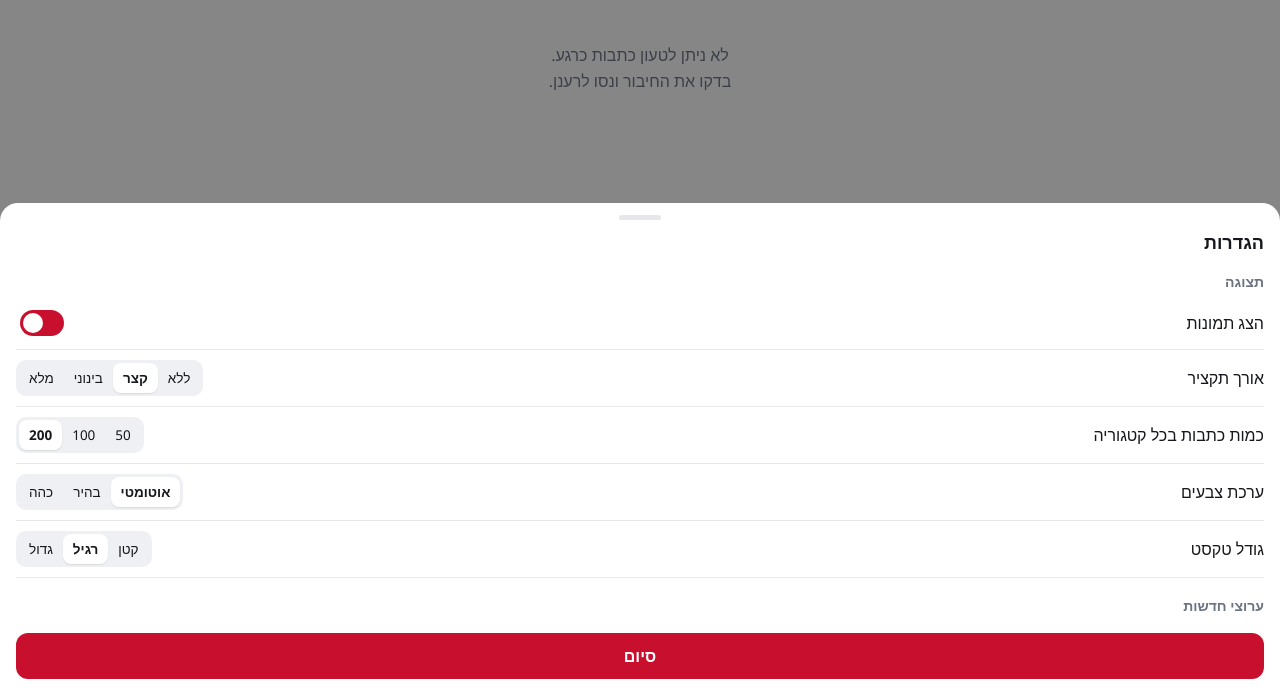
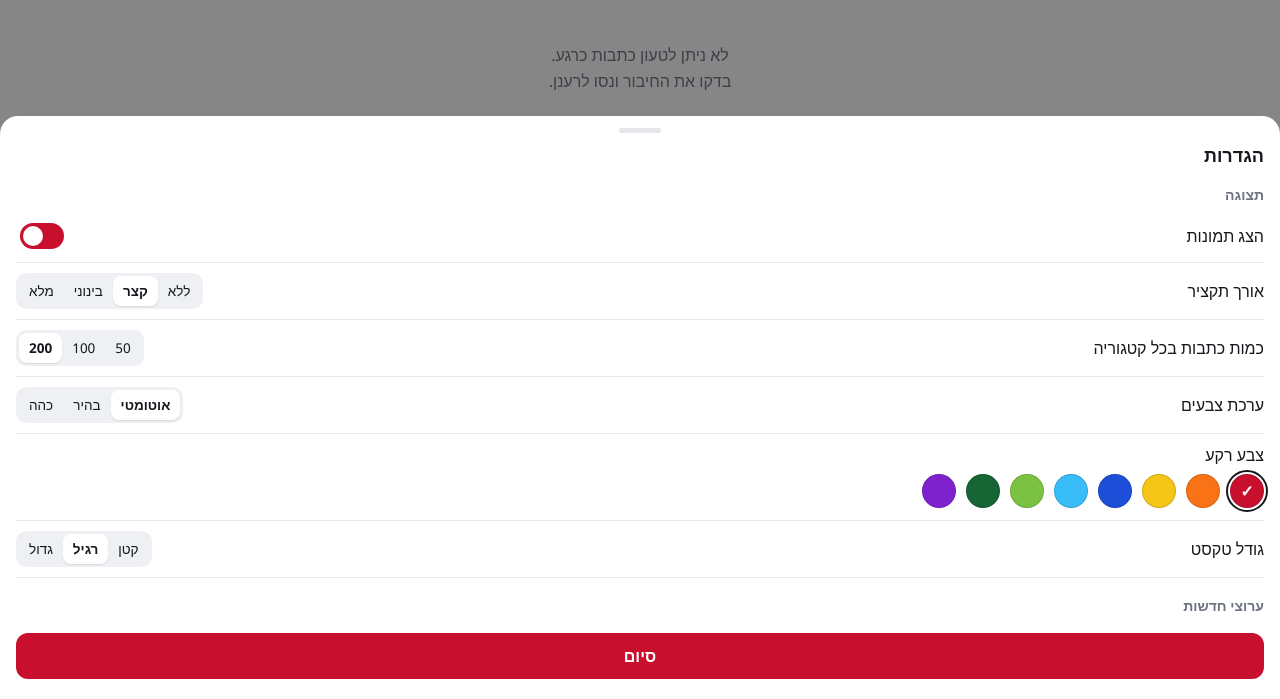
Before and after one commit to Yaronlazcamtek/mivzakonim, a plain HTML site: page index.html in a window 1280 px wide. Both pictures are taken after a click on the button 31 px from the left and 29 px from the top of the page. Shown: the part 101-800 px from the top of the page. Drawn offline with Linux system fonts and the light colour scheme.

Commit message:
Let users pick the header color in settings
Eight colors: red (default), orange, yellow, blue, light blue, light
green, dark green and purple. Light colors use dark header text; every
header, source-name and button color pair has at least 4.5:1 contrast
(WCAG AA) on light and dark cards. The choice is saved per device.

Co-Authored-By: Claude Opus 5.5 <noreply@anthropic.com>

```diff
--- a/index.html
+++ b/index.html
@@ -34,7 +34,7 @@
   .tabs{display:flex;overflow-x:auto;scrollbar-width:none;padding:0 6px}
   .tabs::-webkit-scrollbar{display:none}
   .tab{flex:0 0 auto;padding:10px 14px 11px;font-size:15px;font-weight:600;opacity:.75;border-bottom:3px solid transparent}
-  .tab[aria-selected="true"]{opacity:1;border-bottom-color:#fff}
+  .tab[aria-selected="true"]{opacity:1;border-bottom-color:currentColor}
   .tab .caret{display:inline-block;font-size:11px;margin-inline-start:4px;opacity:.85;transition:transform .2s}
   .tab .picked{font-weight:400;font-size:13px;opacity:.9}
   .tab[aria-expanded="true"] .caret{transform:rotate(180deg)}
@@ -60,8 +60,8 @@
   .card a.body{display:block;color:inherit;text-decoration:none}
   /* article text follows the "text size" setting (--fs: 0.9 / 1 / 1.15) */
   .meta{display:flex;gap:8px;align-items:center;font-size:calc(12.5px * var(--fs, 1));color:var(--muted);margin-bottom:4px}
-  .src{font-weight:700;color:var(--brand)}
-  [data-theme="dark"] .src{color:#ff6b7f}
+  .src{font-weight:700;color:var(--brand-text, var(--brand))}
+  [data-theme="dark"] .src{color:var(--brand-text-dark, #ff6b7f)}
   .title{font-size:calc(16.5px * var(--fs, 1));font-weight:700;line-height:1.35;margin:0}
   .desc{font-size:calc(14px * var(--fs, 1));line-height:1.45;color:var(--muted);margin:5px 0 0}
   /* line limit; overflow:clip (unlike hidden or line-clamp) still lets the text wrap around the image */
@@ -95,7 +95,13 @@
   .sw::after{content:"";position:absolute;top:3px;right:3px;width:20px;height:20px;border-radius:50%;background:#fff;transition:.2s}
   .sw:checked::after{right:21px}
   .bad{color:#d14;font-size:12px}
-  .done{display:block;width:100%;margin-top:18px;padding:12px;border-radius:12px;background:var(--brand);color:#fff;font-weight:700;font-size:16px}
+  .done{display:block;width:100%;margin-top:18px;padding:12px;border-radius:12px;background:var(--brand);color:var(--brand-ink);font-weight:700;font-size:16px}
+  /* header color picker */
+  .swatches{display:flex;flex-wrap:wrap;gap:10px;padding:2px 0 12px;border-bottom:1px solid var(--line)}
+  .swatch{width:34px;height:34px;border-radius:50%;background:var(--c);color:var(--ink);box-shadow:inset 0 0 0 1px rgba(0,0,0,.15);
+    display:grid;place-items:center;font-size:16px;font-weight:700}
+  .swatch[aria-pressed="true"]{outline:2px solid var(--text);outline-offset:2px}
+  .swatch[aria-pressed="true"]::after{content:"✓"}
   .toast{position:fixed;bottom:calc(20px + env(safe-area-inset-bottom));left:50%;transform:translateX(-50%);background:#222;color:#fff;
     padding:9px 16px;border-radius:999px;font-size:14px;opacity:0;transition:opacity .2s;z-index:30;pointer-events:none}
   .toast.show{opacity:1}
@@ -126,6 +132,8 @@
   <div class="row"><span>אורך תקציר</span><div class="seg" id="setDesc"></div></div>
   <div class="row"><span>כמות כתבות בכל קטגוריה</span><div class="seg" id="setCount"></div></div>
   <div class="row"><span>ערכת צבעים</span><div class="seg" id="setTheme"></div></div>
+  <div class="row" style="border-bottom:0;padding-bottom:6px"><span>צבע רקע</span></div>
+  <div class="swatches" id="setAccent" role="group" aria-label="צבע רקע"></div>
   <div class="row"><span>גודל טקסט</span><div class="seg" id="setFont"></div></div>
   <h3>ערוצי חדשות</h3>
   <div id="srcList"></div>
@@ -144,7 +152,7 @@
     set(k, v) { try { localStorage.setItem("mvz_" + k, JSON.stringify(v)); } catch {} }
   };
   const S = Object.assign({
-    tab: "flash", showImg: true, descLen: 80, count: 200, theme: "auto", font: 100,
+    tab: "flash", showImg: true, descLen: 80, count: 200, theme: "auto", font: 100, accent: "red",
     disabled: [], chip: {}, subs: {},
   }, store.get("settings", {}));
   if (!S.subs || typeof S.subs !== "object") S.subs = {};
@@ -155,11 +163,30 @@
   const $ = id => document.getElementById(id);
 
   // ---------- theme ----------
+  // header colors: background, text on it, source-name color on light / dark cards, status bar in dark mode.
+  // Light colors (orange, yellow, light blue, light green) get dark text; every pair is at least
+  // 4.5:1 contrast (WCAG AA for normal text), as are the source names on light and dark cards.
+  const ACCENTS = {
+    red:       { name: "אדום",      bg: "#c8102e", ink: "#fff",    text: "#c8102e", textDark: "#ff6b7f", bar: "#8f0b21" },
+    orange:    { name: "כתום",      bg: "#f97316", ink: "#1a1a1a", text: "#c2410c", textDark: "#ff9a5c", bar: "#c2540a" },
+    yellow:    { name: "צהוב",      bg: "#f5c518", ink: "#1a1a1a", text: "#9a6b00", textDark: "#ffd43b", bar: "#b38f0f" },
+    blue:      { name: "כחול",      bg: "#1d4ed8", ink: "#fff",    text: "#1d4ed8", textDark: "#7aa2ff", bar: "#163c9e" },
+    sky:       { name: "תכלת",      bg: "#38bdf8", ink: "#0b1f2e", text: "#0369a1", textDark: "#5cc8ff", bar: "#0284c7" },
+    lightgreen:{ name: "ירוק בהיר", bg: "#7cc242", ink: "#10240a", text: "#3d7a14", textDark: "#9be36a", bar: "#5a8f2f" },
+    darkgreen: { name: "ירוק כהה",  bg: "#166534", ink: "#fff",    text: "#166534", textDark: "#5fd38d", bar: "#0f4a25" },
+    purple:    { name: "סגול",      bg: "#7e22ce", ink: "#fff",    text: "#7e22ce", textDark: "#c48cff", bar: "#5b189a" },
+  };
   function applyTheme() {
     const dark = S.theme === "dark" || (S.theme === "auto" && matchMedia("(prefers-color-scheme: dark)").matches);
+    const a = ACCENTS[S.accent] || ACCENTS.red;
+    const root = document.documentElement.style;
+    root.setProperty("--brand", a.bg);
+    root.setProperty("--brand-ink", a.ink);
+    root.setProperty("--brand-text", a.text);
+    root.setProperty("--brand-text-dark", a.textDark);
     document.documentElement.dataset.theme = dark ? "dark" : "light";
     document.documentElement.style.setProperty("--fs", S.font / 100);
-    document.querySelector('meta[name="theme-color"]').content = dark ? "#8f0b21" : "#c8102e";
+    document.querySelector('meta[name="theme-color"]').content = dark ? a.bar : a.bg;
   }
   matchMedia("(prefers-color-scheme: dark)").addEventListener?.("change", applyTheme);
   applyTheme();
@@ -393,6 +420,7 @@
     seg("setCount", [[50, "50"], [100, "100"], [200, "200"]], "count");
     seg("setTheme", [["auto", "אוטומטי"], ["light", "בהיר"], ["dark", "כהה"]], "theme", applyTheme);
     seg("setFont", [[90, "קטן"], [100, "רגיל"], [115, "גדול"]], "font", applyTheme);
+    drawAccents();
     const cats = DATA?.categories || [];
     $("srcList").innerHTML = cats.map(c => {
       const srcs = DATA.sources.filter(s => s.cat === c.id);
@@ -403,6 +431,15 @@
     $("sheet").classList.add("open"); $("sheetBg").classList.add("open");
   }
   function closeSettings() { $("sheet").classList.remove("open"); $("sheetBg").classList.remove("open"); renderAll(); }
+  function drawAccents() {
+    const cur = ACCENTS[S.accent] ? S.accent : "red";
+    $("setAccent").innerHTML = Object.entries(ACCENTS).map(([id, a]) =>
+      `<button class="swatch" data-accent="${id}" style="--c:${a.bg};--ink:${a.ink}" aria-label="${a.name}" title="${a.name}" aria-pressed="${id === cur}"></button>`).join("");
+  }
+  $("setAccent").onclick = e => {
+    const b = e.target.closest("[data-accent]"); if (!b) return;
+    S.accent = b.dataset.accent; save(); applyTheme(); drawAccents();
+  };
   $("btnSettings").onclick = openSettings;
   $("btnDone").onclick = closeSettings;
   $("sheetBg").onclick = closeSettings;
```
